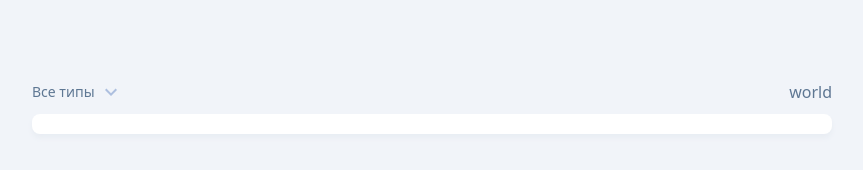
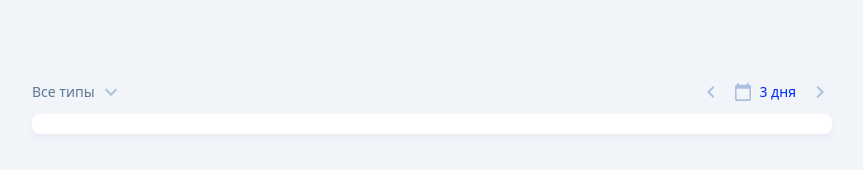
Before and after one commit to DividedOne/skilla-test, a React (Vite) app: page / in a window 1280 px wide. Shown: the top 170 px of the page, without its empty margins (208-1071 px from the left). Built offline with nearby package versions, Linux system fonts and the light colour scheme.

Commit message:
added date-select filter

```diff
--- a/src/App.tsx
+++ b/src/App.tsx
@@ -1,8 +1,6 @@
 import { useEffect, useState } from "react";
-import { ArrowUp } from "./components/icons/ArrowUp";
-
-const API_URL = "https://api.skilla.ru/mango/getList";
-const token = "testtoken";
+import { CallTypeSelect } from "./components/controls/CallTypeSelect";
+import { DateSelect } from "./components/controls/DateSelect";
 
 export interface Root {
   total_rows: number;
@@ -86,7 +84,7 @@ function App() {
     <main className="flex min-h-screen flex-col gap-[10px] bg-[#F1F4F9] px-60 pb-[120px] pt-20">
       <div className="flex justify-between">
         <CallTypeSelect />
-        <p className="text-secondary">world</p>
+        <DateSelect />
       </div>
       <div className="h-full w-full rounded-lg bg-white pt-5 shadow-default">
         {data?.results.map((r) => <div key={r.id}>{r.date}</div>)}
@@ -96,57 +94,3 @@ function App() {
 }
 
 export default App;
-
-type CallType = "Все типы" | "Входящие" | "Исходящие";
-
-const CallTypeSelect = () => {
-  const [isOpen, setIsOpen] = useState(false);
-  const [selectedCallType, setSelectedCallType] =
-    useState<CallType>("Все типы");
-
-  return (
-    <div
-      role="button"
-      onClick={() => setIsOpen(!isOpen)}
-      className="relative inline-flex min-w-[130px] items-center gap-1 rounded-lg bg-transparent text-sm/[14px] text-secondary"
-    >
-      {selectedCallType}
-      <div
-        className={`${isOpen ? "" : "rotate-180"} transition-all duration-150`}
-      >
-        <ArrowUp fillColor={isOpen ? "#002CFB" : "#ADBFDF"} />
-      </div>
-      {isOpen && (
-        <div className="shadow-dropdown absolute left-0 top-[calc(100%+12px)] rounded-lg bg-white">
-          <button
-            className="hover:bg-hover focus-visible:bg-hover text-muted w-full px-3 py-[7px] text-left text-xs/[18px] transition-colors duration-150"
-            onClick={() => {
-              setSelectedCallType("Все типы");
-              setIsOpen(false);
-            }}
-          >
-            Все типы
-          </button>
-          <button
-            className="hover:bg-hover focus-visible:bg-hover text-muted w-full px-3 py-[7px] text-left text-xs/[18px] transition-colors duration-150"
-            onClick={() => {
-              setSelectedCallType("Входящие");
-              setIsOpen(false);
-            }}
-          >
-            Входящие
-          </button>
-          <button
-            className="hover:bg-hover focus-visible:bg-hover text-muted w-full px-3 py-[7px] text-left text-xs/[18px] transition-colors duration-150"
-            onClick={() => {
-              setSelectedCallType("Исходящие");
-              setIsOpen(false);
-            }}
-          >
-            Исходящие
-          </button>
-        </div>
-      )}
-    </div>
-  );
-};
--- /dev/null
+++ b/src/components/controls/CallTypeSelect.tsx
@@ -0,0 +1,60 @@
+import { useState, type FC } from "react";
+import { ArrowUp } from "../icons/ArrowUp";
+
+type CallTypeSelectProps = {};
+
+type CallType = "Все типы" | "Входящие" | "Исходящие";
+
+export const CallTypeSelect: FC<CallTypeSelectProps> = ({}) => {
+  const [isOpen, setIsOpen] = useState(false);
+  const [selectedCallType, setSelectedCallType] =
+    useState<CallType>("Все типы");
+
+  return (
+    <div
+      role="button"
+      onClick={() => setIsOpen(!isOpen)}
+      className="relative inline-flex min-w-[130px] items-center gap-1 rounded-lg bg-transparent text-sm/[14px] text-secondary"
+    >
+      {selectedCallType}
+      <div
+        className={`${isOpen ? "" : "rotate-180"} transition-all duration-150`}
+      >
+        <ArrowUp
+          className={`${isOpen ? "fill-[#002CFB]" : "fill-[#ADBFDF]"}`}
+        />
+      </div>
+      {isOpen && (
+        <div className="shadow-dropdown absolute left-0 top-[calc(100%+12px)] rounded-lg bg-white">
+          <button
+            className="hover:bg-hover focus-visible:bg-hover text-muted w-full px-3 py-[7px] text-left text-xs/[18px] transition-colors duration-150"
+            onClick={() => {
+              setSelectedCallType("Все типы");
+              setIsOpen(false);
+            }}
+          >
+            Все типы
+          </button>
+          <button
+            className="hover:bg-hover focus-visible:bg-hover text-muted w-full px-3 py-[7px] text-left text-xs/[18px] transition-colors duration-150"
+            onClick={() => {
+              setSelectedCallType("Входящие");
+              setIsOpen(false);
+            }}
+          >
+            Входящие
+          </button>
+          <button
+            className="hover:bg-hover focus-visible:bg-hover text-muted w-full px-3 py-[7px] text-left text-xs/[18px] transition-colors duration-150"
+            onClick={() => {
+              setSelectedCallType("Исходящие");
+              setIsOpen(false);
+            }}
+          >
+            Исходящие
+          </button>
+        </div>
+      )}
+    </div>
+  );
+};
--- /dev/null
+++ b/src/components/controls/DateSelect.tsx
@@ -0,0 +1,22 @@
+import { type FC } from "react";
+import { ArrowUp } from "../icons/ArrowUp";
+import { Calendar } from "../icons/Calendar";
+
+type DateSelectProps = {};
+
+export const DateSelect: FC<DateSelectProps> = ({}) => {
+  return (
+    <div className="flex max-w-[135px] items-center justify-center gap-3">
+      <button className="group -rotate-90">
+        <ArrowUp className="fill-[#ADBFDF] transition-colors duration-150 group-hover:fill-accent group-focus-visible:fill-accent" />
+      </button>
+      <button className="group flex items-center gap-2">
+        <Calendar className="fill-[#ADBFDF] transition-colors duration-150 group-hover:fill-accent group-focus-visible:fill-accent" />
+        <span className="text-sm/[16px] text-accent">3 дня</span>
+      </button>
+      <button className="group rotate-90">
+        <ArrowUp className="fill-[#ADBFDF] transition-colors duration-150 group-hover:fill-accent group-focus-visible:fill-accent" />
+      </button>
+    </div>
+  );
+};
--- a/src/components/icons/ArrowUp.tsx
+++ b/src/components/icons/ArrowUp.tsx
@@ -1,10 +1,10 @@
 import { type FC } from "react";
 
 type ArrowUpProps = {
-  fillColor?: string;
+  className?: string;
 };
 
-export const ArrowUp: FC<ArrowUpProps> = ({ fillColor = "#ADBFDF" }) => {
+export const ArrowUp: FC<ArrowUpProps> = ({ className }) => {
   return (
     <svg
       width="24"
@@ -16,7 +16,7 @@ export const ArrowUp: FC<ArrowUpProps> = ({ fillColor = "#ADBFDF" }) => {
       <g clipPath="url(#clip0_1_866)">
         <path
           d="M12 8L6 14L7.41 15.41L12 10.83L16.59 15.41L18 14L12 8Z"
-          fill={fillColor}
+          className={className}
         />
       </g>
       <defs>
--- /dev/null
+++ b/src/components/icons/Calendar.tsx
@@ -0,0 +1,22 @@
+import { type FC } from "react";
+
+type CalendarProps = {
+  className?: string;
+};
+
+export const Calendar: FC<CalendarProps> = ({ className }) => {
+  return (
+    <svg
+      width="16"
+      height="18"
+      viewBox="0 0 16 18"
+      fill="none"
+      xmlns="http://www.w3.org/2000/svg"
+    >
+      <path
+        d="M14.4 1.63636H13.6V0H12V1.63636H4V0H2.4V1.63636H1.6C0.72 1.63636 0 2.37273 0 3.27273V16.3636C0 17.2636 0.72 18 1.6 18H14.4C15.28 18 16 17.2636 16 16.3636V3.27273C16 2.37273 15.28 1.63636 14.4 1.63636ZM14.4 16.3636H1.6V5.72727H14.4V16.3636Z"
+        className={className}
+      />
+    </svg>
+  );
+};
--- /dev/null
+++ b/src/data/constants.ts
@@ -0,0 +1,2 @@
+export const API_URL = "https://api.skilla.ru/mango/getList";
+export const token = "testtoken";
```
